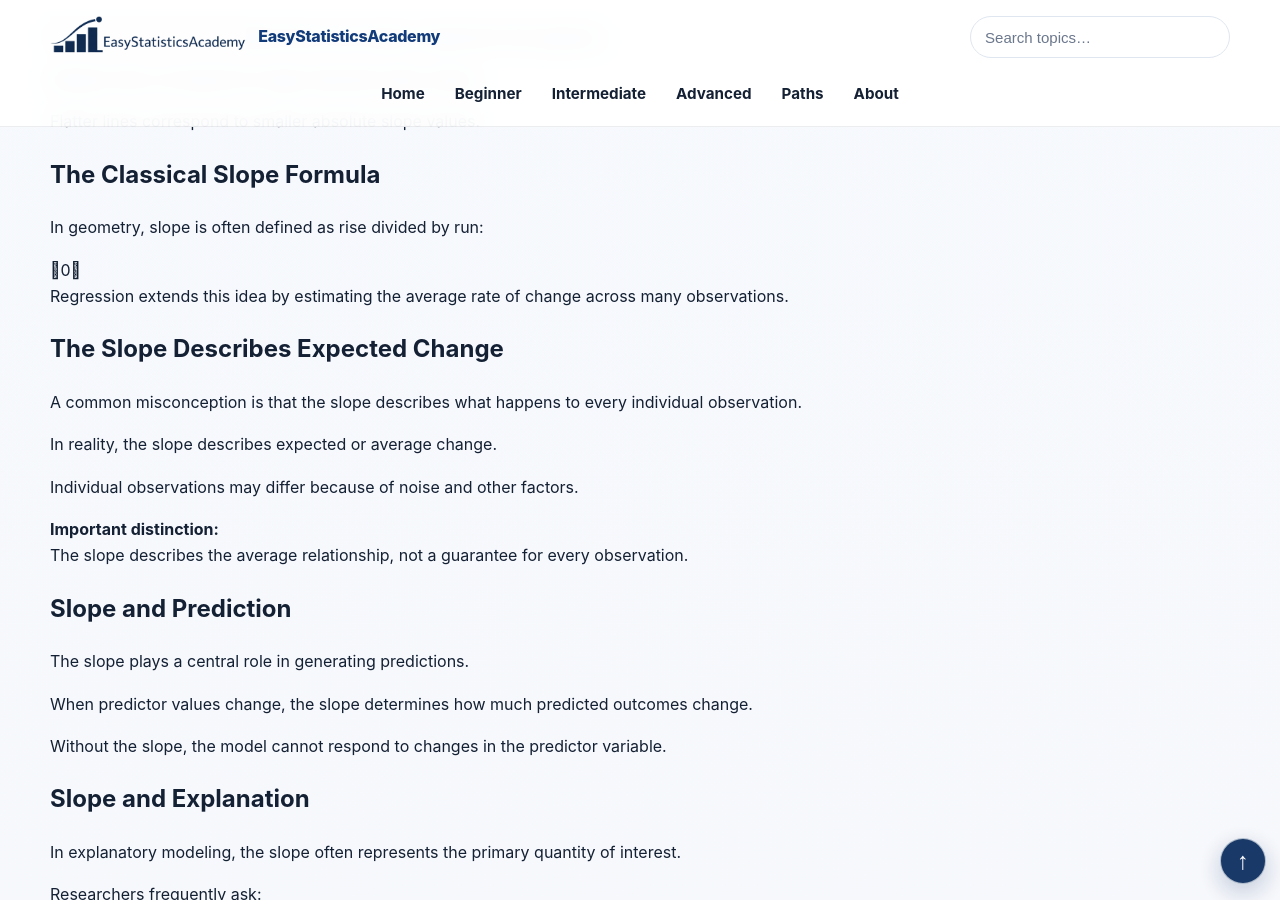
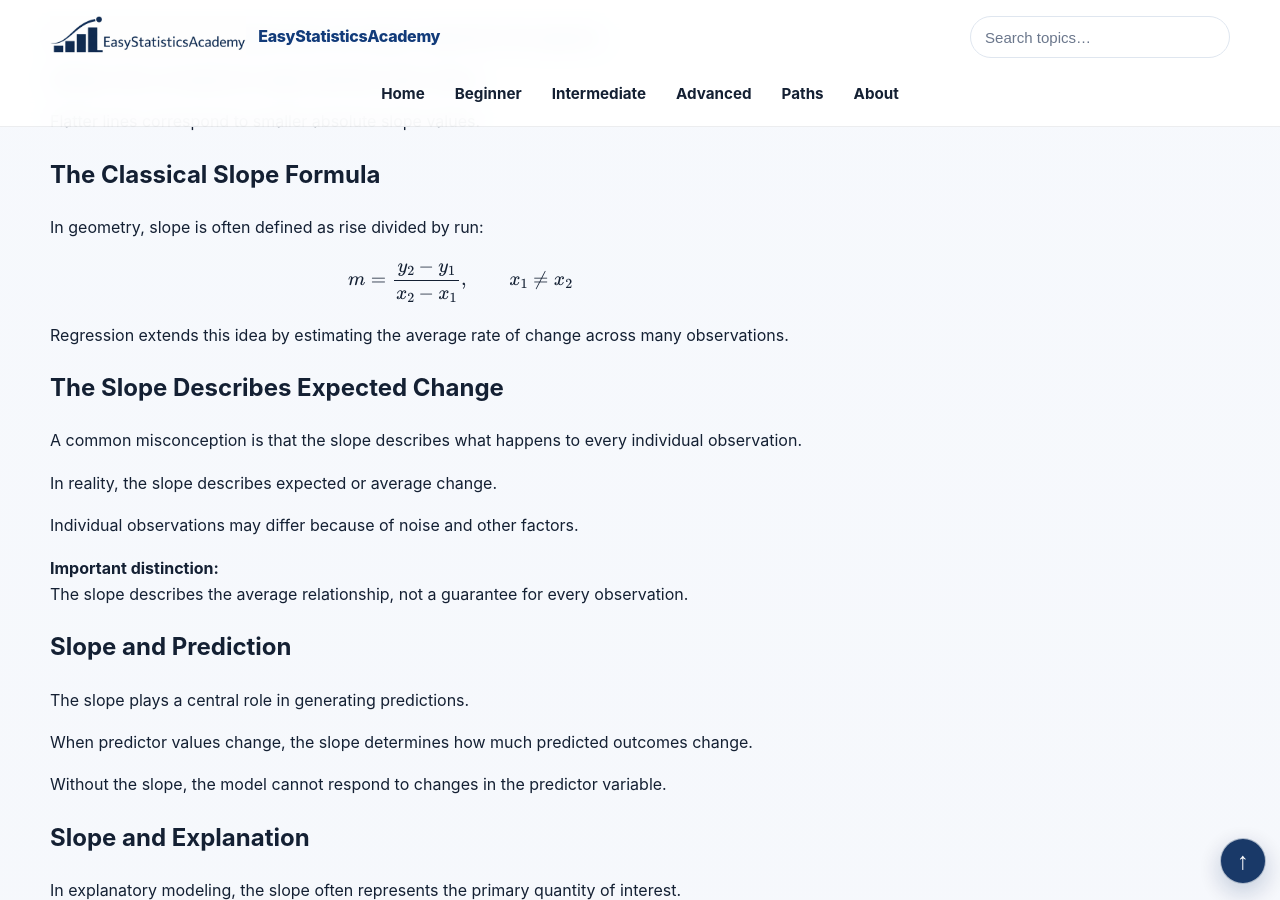
Before and after one commit to ammar-homaida-statistics/easystatisticsacademy, a Jekyll site: the page built from modeling/simple-linear-regression/slope/index.md, in a window 1280 px wide and 900 px high, scrolled down 3336 px. Built offline with Jekyll 4.4.1, drawn with Linux system fonts in a browser that asks for light colours.

Commit message:
Restore final missing expression or historical attribution in slope

```diff
--- a/modeling/simple-linear-regression/slope/index.md
+++ b/modeling/simple-linear-regression/slope/index.md
@@ -340,7 +340,11 @@ sidebar: false
       In geometry, slope is often defined as rise divided by run:
     </p>
 
-    0
+
+    \[
+    m=\frac{y_2-y_1}{x_2-x_1},\qquad x_1\ne x_2
+    \]
+
 
     <p>
       Regression extends this idea by estimating the average rate of change across many observations.
```
